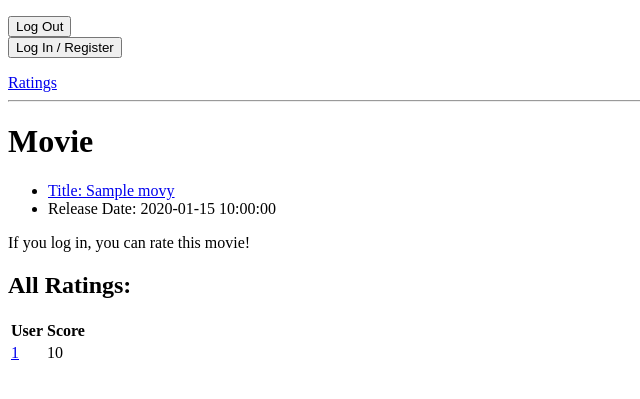
After one commit to almondjelly/ratings, a Flask app: page /movies/1 in a window 1280 px wide. The commit adds this page. Shown: the top 399 px of the page, without its empty margins (0-640 px from the left). Run offline with Flask 2, Linux system fonts and the light colour scheme; tables that the repository leaves empty hold one stand-in row (values such as "Sample post").

Commit message:
Fixed movies pages, fixed login issues, allowed update ratings

```diff
--- a/server.py
+++ b/server.py
@@ -2,7 +2,7 @@
 
 from jinja2 import StrictUndefined
 from flask import (Flask, render_template, redirect, request,
-                   flash, session)
+                   flash, session, jsonify)
 from flask_debugtoolbar import DebugToolbarExtension
 from model import connect_to_db, db, User, Ratings, Movie
 import pdb
@@ -22,13 +22,84 @@ app.jinja_env.undefined = StrictUndefined
 def index():
     """Homepage."""
 
-    if request.args.get("logout") == 'logout':
-        del session['user_id']
-        flash("You've logged out :(")
+    try:
+        if request.args.get("logout") == 'logout':
+            del session['user_id']
+            flash("You've logged out :(")
+            return redirect('/')
+
+        else:
+            return render_template("homepage.html")
+    except:
+        flash("You haven't logged in yet, dummy!")
         return redirect('/')
 
+@app.route('/movies')
+def movie_list():
+    """SHOW ME THOSE MOVIES"""
+
+    movie_list = Movie.query.order_by('title').all()
+    return render_template("movies.html", movie_list=movie_list)
+
+@app.route('/movies/<movie_id>')
+def movie_page(movie_id):
+    """Show details about a specific movie"""
+
+    all_movie_data = db.session.query(Movie.title,
+                                      Movie.release_date,
+                                      Movie.imdb_url,
+                                      Movie.movie_id,
+                                      Ratings.user_id,
+                                      Ratings.score).filter_by(movie_id=movie_id
+                                      ).join(Ratings).all()
+
+    # check if user is logged in
+    try:
+        if session['user_id']:
+            login_yesno = "true"
+    except:
+        login_yesno = "false"
+
+    return render_template("movie_details.html", all_movie_data=all_movie_data, login_yesno=login_yesno)
+
+@app.route('/display_rating')
+def display_rating():
+    """Display that rating, yo!"""
+
+    movie_id = request.args.get("movie_id")
+
+    # queries database (ratings table) for object, filtered on movie and user
+    user_rating = db.session.query(Ratings.score).filter_by(movie_id=movie_id, user_id=session['user_id']).all()
+
+    # jsonified user_rating is passed into displayRateOption()
+    return jsonify(user_rating)
+
+
+@app.route('/add-rating', methods=['POST'])
+def add_rating():
+    """Add or update user rating for a movie."""
+
+    # grabs new_rating & movie_id values from incoming post request sent by addRating
+    # function on the html side
+    new_rating = request.form.get('new_rating')
+    movie_id = request.form.get('movie_id')
+    # queries database (ratings table) for object, filtered on movie and user
+    user_rating = Ratings.query.filter_by(movie_id=movie_id, user_id=session['user_id']).first()
+    if user_rating:
+        # updates user's score with the new rating
+        user_rating.score = new_rating
+
+    # if user has not rated the movie yet, then create a new row in the Ratings
     else:
-        return render_template("homepage.html")
+        new_rating_object = Ratings(user_id=session['user_id'],
+                                    movie_id=movie_id,
+                                    score=new_rating
+                                    )
+        db.session.add(new_rating_object)
+    db.session.commit()
+
+    # new_rating is passed into updateRating()
+    return new_rating
 
 
 @app.route('/users')
@@ -44,9 +115,11 @@ def user_page(user_id):
     """Display information about an individual user."""
 
     user_info = User.query.filter_by(user_id=user_id).first()
-    user_ratings = User.query.filter_by(user_id=user_id).all()
+    user_ratings = db.session.query(Ratings.score,
+                                    Movie.title,
+                                    Movie.imdb_url).filter_by(user_id=user_id
+                                    ).join(Movie).order_by('title').all()
 
-    # UPDATE JINJA FOR LOOP TO POPULATE RATINGS + MOVIE TITLES :) :) YOU CAN DO IT!!!!
     return render_template("user_page.html", user_info=user_info, user_ratings=
         user_ratings)
 
--- a/templates/base.html
+++ b/templates/base.html
@@ -2,6 +2,7 @@
 <html>
 <head>
     <title>Ratings</title>
+    <script src="http://code.jquery.com/jquery-3.3.1.min.js"></script>
 </head>
 <body>
     <ul>
@@ -9,8 +10,8 @@
         <li>{{ message }}</li>
         {% endfor %}
     </ul>
-    <p><form action="/"><input type="hidden" value="logout" name="logout"><button type="submit">Log Out</button></form><form action="/register"><input type="hidden" value="login" name="login"><button type="submit">Log In</button></form></p>
-    Ratings
+    <p><form action="/"><input type="hidden" value="logout" name="logout"><button type="submit">Log Out</button></form><form action="/register"><input type="hidden" value="login" name="login"><button type="submit">Log In / Register</button></form></p>
+    <a href="/">Ratings</a>
       <hr>
 
       {% block content %} put your content here {% endblock %}
--- /dev/null
+++ b/templates/movie_details.html
@@ -0,0 +1,103 @@
+{% extends 'base.html' %}
+{% block content %}
+
+<!-- add the right jinja variables -->
+<h1>Movie</h1>
+
+<ul>
+    <li><a href="{{ all_movie_data[0].imdb_url }}">Title: {{ all_movie_data[0].title }}</a></li>
+    <li>Release Date: {{ all_movie_data[0].release_date }}</li>
+
+</ul>
+
+<!-- This div is where the dropdown will appear. -->
+<div id='displayForm'></div>
+
+<!-- This div is where the logged in user's current rating is displayed. -->
+<div>
+    <span id='previousText'></span><span id='previousRating'></span>
+</div>
+
+<h2>All Ratings:</h2>
+<table>
+    <tr>
+        <th>User</th>
+        <th>Score</th>
+    </tr>
+{% for title, release_date, imdb_url, movie_id, user_id, score in all_movie_data %}
+<tr>
+    <td><a href="/users/{{ user_id }}">{{ user_id }}</a></td>
+    <td>{{ score }}</td>
+</tr>
+{% endfor %}
+</table>
+
+<script type="text/javascript">
+
+// When called after /display_rating, assigns rated_yesno variable to whatever is
+// in the database (null or user rating, e.g., 5).
+function displayRateOption(results) {
+    let rated_yesno = results;
+
+// If the rating exists, then we display the dropdown form along with the user's
+// current rating.
+    if (rated_yesno.length > 0) {
+        document.querySelector("#previousText").innerHTML = "You previously rated this movie: ";
+        // Updates the html to show the user's numerical rating.
+
+        console.log(rated_yesno)
+        document.querySelector('#previousRating').innerHTML =
+        rated_yesno[0];
+}
+    else {
+    document.querySelector("#previousText").innerHTML = "You haven't rated this movie yet!";
+    }
+
+
+// Adds an event listener to the submit button and calls success function addRating.
+// Prevents form from submitting & page refreshing; updates current rating to be
+// Whatever the new value is as indicated by user (happens in addRating)
+        document.querySelector('#ratingsSubmit').addEventListener('click', addRating);
+}
+
+// START HERE
+// When page is first loaded, we check if jinja value (user_id is in session = T/F)
+// means user is logged in. If they are, we make a get request to /display_rating
+// route which checks to see if the logged in user has a previous rating for this
+// movie, and calls displayRateOption as its success function
+if ({{ login_yesno }} === true ) {
+    $.get("/display_rating", {movie_id: {{ all_movie_data[0].movie_id }}}, displayRateOption);
+
+    let current_movie_id = {{ all_movie_data[0].movie_id }};
+
+    document.querySelector('#displayForm').innerHTML = "<form action='/add-rating' method='POST'><select name='new_rating' id='rate_me'><option value='1'>Rate 1</option><option value='2'>Rate 2</option><option value='3'>Rate 3</option><option value='4'>Rate 4</option><option value='5'>Rate 5</option></select><input type='hidden' name='movie_id' value=" + current_movie_id + "><input type='submit' id='ratingsSubmit'></form>"
+
+    }
+else {
+    document.querySelector('#displayForm').innerHTML = "If you log in, you can rate this movie!"
+}
+
+// receives results of prior post request, which is the user's new rating
+// updates inner HTML to display new (current) rating
+function updateRating(results) {
+    new_rating = results;
+    document.querySelector('#previousRating').innerHTML = new_rating;
+    document.querySelector('#previousText').innerHTML = "You rated this movie: "
+}
+
+// Prevents default function of submit button on rating form. Formats data to be
+// passed into .post request, makes post request to /add-rating route, passes
+// in new_rating value and movie_id, calls updateRating as success function
+function addRating(evt) {
+    evt.preventDefault();
+
+    let newRatingInput = {
+        "new_rating": document.querySelector('#rate_me').value,
+        "movie_id": {{ all_movie_data[0].movie_id }}
+    };
+
+    $.post("/add-rating", newRatingInput, updateRating);
+}
+</script>
+
+{% endblock %}
--- a/templates/register_form.html
+++ b/templates/register_form.html
@@ -5,7 +5,7 @@
 
   <form action="/register" method="POST">
     Email: <input type="text" name="email">
-    Password: <input type="text" name="password">
+    Password: <input type="password" name="password">
     <input type="submit">
   </form>
 
--- a/templates/user_page.html
+++ b/templates/user_page.html
@@ -9,8 +9,11 @@
     <li>zipcode: {{ user_info["zipcode"] }}</li>
 </ul>
 
+<h2>All Ratings:</h2>
 <ul>
     <!-- use a jinja for loop to display movies and rating scores -->
-    <li>Movie + Score</li>
+    {% for score, title, url in user_ratings %}
+    <li><a href="{{ url }}">{{ title }}</a> -- {{ score }}</li>
+    {% endfor %}
 </ul>
 {% endblock %}
```
Also changed, not shown: templates/movies.html (added, +16 -0 lines).
